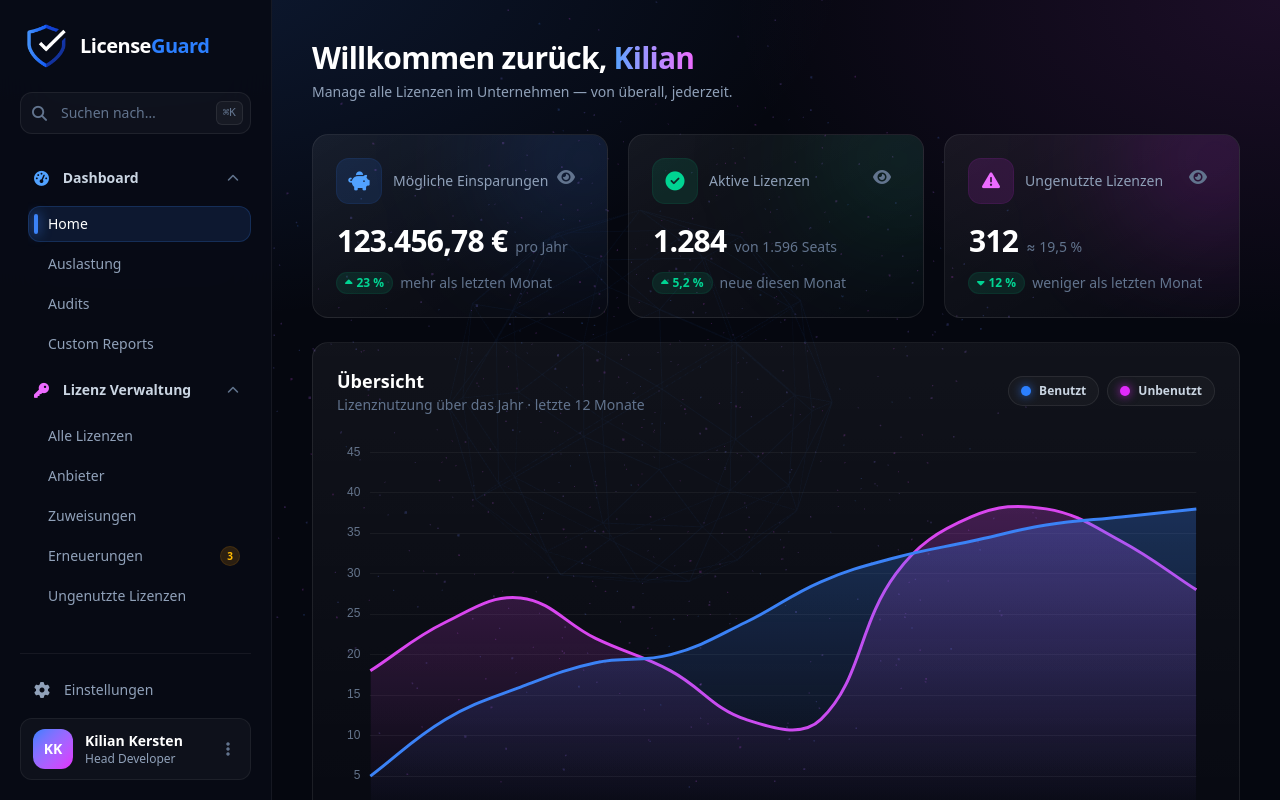
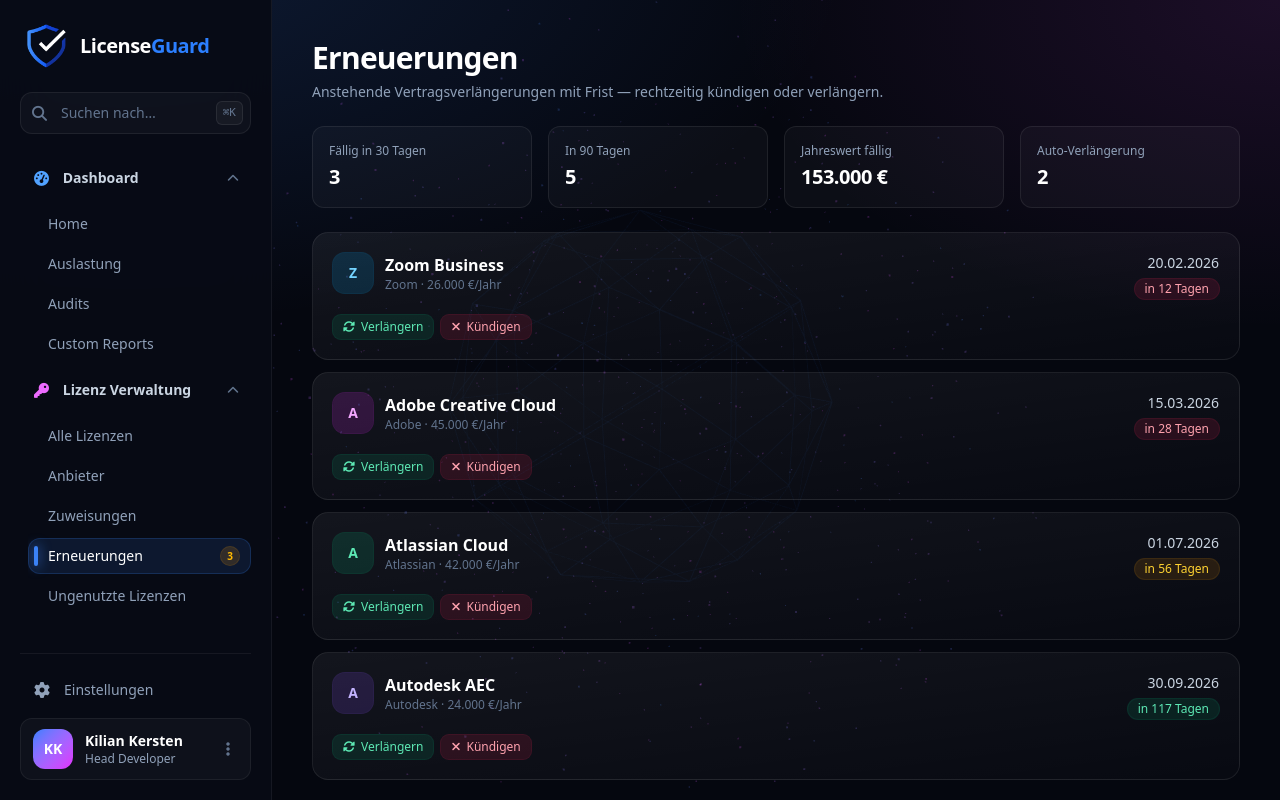
Before and after one commit to corsiqx/licenseguard-frontend, an Angular app: page /erneuerungen in a window 1280 px wide. Before the commit this address led to /. Built offline with nearby package versions, Linux system fonts and the light colour scheme.

Commit message:
Added Erneuerungen Component with Route

```diff
--- a/src/app/app.routes.ts
+++ b/src/app/app.routes.ts
@@ -30,5 +30,10 @@
     loadComponent: () =>
       import('./components/pages/zuweisungen/zuweisungen').then((m) => m.Zuweisungen),
   },
+  {
+    path: 'erneuerungen',
+    loadComponent: () =>
+      import('./components/pages/erneuerungen/erneuerungen').then((m) => m.Erneuerungen),
+  },
   { path: '**', redirectTo: '' },
 ];
--- /dev/null
+++ b/src/app/components/pages/erneuerungen/erneuerungen.html
@@ -0,0 +1,190 @@
+<!-- Header -->
+<div
+  class="reveal flex flex-col gap-4 sm:flex-row sm:items-end sm:justify-between"
+  style="animation-delay: 0.02s"
+>
+  <div>
+    <h1 class="text-2xl font-extrabold tracking-tight text-white sm:text-3xl">Erneuerungen</h1>
+    <p class="mt-1.5 text-sm text-slate-400">
+      Anstehende Vertragsverlängerungen mit Frist — rechtzeitig kündigen oder verlängern.
+    </p>
+  </div>
+</div>
+
+<!-- KPI row -->
+<div class="reveal mt-6 grid grid-cols-2 gap-4 lg:grid-cols-4" style="animation-delay: 0.06s">
+  <div class="rounded-xl border border-white/[0.08] bg-white/[0.03] p-4">
+    <p class="text-xs font-medium text-slate-400">Fällig in 30 Tagen</p>
+    <p class="mt-1 text-xl font-bold tracking-tight text-white tabular-nums">3</p>
+  </div>
+  <div class="rounded-xl border border-white/[0.08] bg-white/[0.03] p-4">
+    <p class="text-xs font-medium text-slate-400">In 90 Tagen</p>
+    <p class="mt-1 text-xl font-bold tracking-tight text-white tabular-nums">5</p>
+  </div>
+  <div class="rounded-xl border border-white/[0.08] bg-white/[0.03] p-4">
+    <p class="text-xs font-medium text-slate-400">Jahreswert fällig</p>
+    <p class="mt-1 text-xl font-bold tracking-tight text-white tabular-nums">153.000 €</p>
+  </div>
+  <div class="rounded-xl border border-white/[0.08] bg-white/[0.03] p-4">
+    <p class="text-xs font-medium text-slate-400">Auto-Verlängerung</p>
+    <p class="mt-1 text-xl font-bold tracking-tight text-white tabular-nums">2</p>
+  </div>
+</div>
+
+<!-- Renewal cards -->
+<div class="mt-6 space-y-3">
+  <!-- Zoom Business -->
+  <div
+    class="reveal rounded-2xl border border-white/[0.08] bg-gradient-to-br from-white/[0.06] to-white/[0.015] p-5"
+    style="animation-delay: 0.08s"
+  >
+    <div class="flex items-start justify-between gap-3">
+      <!-- Left: logo + name -->
+      <div class="flex items-center gap-3 min-w-0">
+        <span
+          class="grid h-10 w-10 shrink-0 place-items-center rounded-xl bg-sky-500/[0.15] text-sm font-bold text-sky-300 ring-1 ring-sky-500/20"
+          >Z</span
+        >
+        <div class="min-w-0">
+          <p class="font-semibold text-white truncate">Zoom Business</p>
+          <p class="text-xs text-slate-500">Zoom · 26.000 €/Jahr</p>
+        </div>
+      </div>
+      <!-- Right: date + badge -->
+      <div class="flex shrink-0 flex-col items-end gap-1.5">
+        <p class="text-sm font-medium text-slate-300 tabular-nums">20.02.2026</p>
+        <span
+          class="inline-flex items-center gap-1.5 rounded-full bg-rose-500/[0.12] px-2.5 py-0.5 text-xs font-medium text-rose-300 ring-1 ring-rose-500/20"
+          >in 12 Tagen</span
+        >
+      </div>
+    </div>
+    <!-- Buttons — full width on mobile -->
+    <div class="mt-4 flex gap-2">
+      <button
+        class="inline-flex flex-1 sm:flex-none items-center justify-center sm:justify-start gap-1.5 rounded-lg bg-emerald-500/[0.12] px-2.5 py-1.5 sm:py-1 text-xs font-medium text-emerald-300 ring-1 ring-emerald-500/20 transition hover:bg-emerald-500/20"
+      >
+        <i class="fa-solid fa-rotate"></i>Verlängern
+      </button>
+      <button
+        class="inline-flex flex-1 sm:flex-none items-center justify-center sm:justify-start gap-1.5 rounded-lg bg-rose-500/[0.12] px-2.5 py-1.5 sm:py-1 text-xs font-medium text-rose-300 ring-1 ring-rose-500/20 transition hover:bg-rose-500/20"
+      >
+        <i class="fa-solid fa-xmark"></i>Kündigen
+      </button>
+    </div>
+  </div>
+
+  <!-- Adobe Creative Cloud -->
+  <div
+    class="reveal rounded-2xl border border-white/[0.08] bg-gradient-to-br from-white/[0.06] to-white/[0.015] p-5"
+    style="animation-delay: 0.12s"
+  >
+    <div class="flex items-start justify-between gap-3">
+      <div class="flex items-center gap-3 min-w-0">
+        <span
+          class="grid h-10 w-10 shrink-0 place-items-center rounded-xl bg-fuchsia-500/[0.15] text-sm font-bold text-fuchsia-300 ring-1 ring-fuchsia-500/20"
+          >A</span
+        >
+        <div class="min-w-0">
+          <p class="font-semibold text-white truncate">Adobe Creative Cloud</p>
+          <p class="text-xs text-slate-500">Adobe · 45.000 €/Jahr</p>
+        </div>
+      </div>
+      <div class="flex shrink-0 flex-col items-end gap-1.5">
+        <p class="text-sm font-medium text-slate-300 tabular-nums">15.03.2026</p>
+        <span
+          class="inline-flex items-center gap-1.5 rounded-full bg-rose-500/[0.12] px-2.5 py-0.5 text-xs font-medium text-rose-300 ring-1 ring-rose-500/20"
+          >in 28 Tagen</span
+        >
+      </div>
+    </div>
+    <div class="mt-4 flex gap-2">
+      <button
+        class="inline-flex flex-1 sm:flex-none items-center justify-center sm:justify-start gap-1.5 rounded-lg bg-emerald-500/[0.12] px-2.5 py-1.5 sm:py-1 text-xs font-medium text-emerald-300 ring-1 ring-emerald-500/20 transition hover:bg-emerald-500/20"
+      >
+        <i class="fa-solid fa-rotate"></i>Verlängern
+      </button>
+      <button
+        class="inline-flex flex-1 sm:flex-none items-center justify-center sm:justify-start gap-1.5 rounded-lg bg-rose-500/[0.12] px-2.5 py-1.5 sm:py-1 text-xs font-medium text-rose-300 ring-1 ring-rose-500/20 transition hover:bg-rose-500/20"
+      >
+        <i class="fa-solid fa-xmark"></i>Kündigen
+      </button>
+    </div>
+  </div>
+
+  <!-- Atlassian Cloud -->
+  <div
+    class="reveal rounded-2xl border border-white/[0.08] bg-gradient-to-br from-white/[0.06] to-white/[0.015] p-5"
+    style="animation-delay: 0.16s"
+  >
+    <div class="flex items-start justify-between gap-3">
+      <div class="flex items-center gap-3 min-w-0">
+        <span
+          class="grid h-10 w-10 shrink-0 place-items-center rounded-xl bg-emerald-500/[0.15] text-sm font-bold text-emerald-300 ring-1 ring-emerald-500/20"
+          >A</span
+        >
+        <div class="min-w-0">
+          <p class="font-semibold text-white truncate">Atlassian Cloud</p>
+          <p class="text-xs text-slate-500">Atlassian · 42.000 €/Jahr</p>
+        </div>
+      </div>
+      <div class="flex shrink-0 flex-col items-end gap-1.5">
+        <p class="text-sm font-medium text-slate-300 tabular-nums">01.07.2026</p>
+        <span
+          class="inline-flex items-center gap-1.5 rounded-full bg-amber-500/[0.12] px-2.5 py-0.5 text-xs font-medium text-amber-300 ring-1 ring-amber-500/20"
+          >in 56 Tagen</span
+        >
+      </div>
+    </div>
+    <div class="mt-4 flex gap-2">
+      <button
+        class="inline-flex flex-1 sm:flex-none items-center justify-center sm:justify-start gap-1.5 rounded-lg bg-emerald-500/[0.12] px-2.5 py-1.5 sm:py-1 text-xs font-medium text-emerald-300 ring-1 ring-emerald-500/20 transition hover:bg-emerald-500/20"
+      >
+        <i class="fa-solid fa-rotate"></i>Verlängern
+      </button>
+      <button
+        class="inline-flex flex-1 sm:flex-none items-center justify-center sm:justify-start gap-1.5 rounded-lg bg-rose-500/[0.12] px-2.5 py-1.5 sm:py-1 text-xs font-medium text-rose-300 ring-1 ring-rose-500/20 transition hover:bg-rose-500/20"
+      >
+        <i class="fa-solid fa-xmark"></i>Kündigen
+      </button>
+    </div>
+  </div>
+
+  <!-- Autodesk AEC -->
+  <div
+    class="reveal rounded-2xl border border-white/[0.08] bg-gradient-to-br from-white/[0.06] to-white/[0.015] p-5"
+    style="animation-delay: 0.2s"
+  >
+    <div class="flex items-start justify-between gap-3">
+      <div class="flex items-center gap-3 min-w-0">
+        <span
+          class="grid h-10 w-10 shrink-0 place-items-center rounded-xl bg-violet-500/[0.15] text-sm font-bold text-violet-300 ring-1 ring-violet-500/20"
+          >A</span
+        >
+        <div class="min-w-0">
+          <p class="font-semibold text-white truncate">Autodesk AEC</p>
+          <p class="text-xs text-slate-500">Autodesk · 24.000 €/Jahr</p>
+        </div>
+      </div>
+      <div class="flex shrink-0 flex-col items-end gap-1.5">
+        <p class="text-sm font-medium text-slate-300 tabular-nums">30.09.2026</p>
+        <span
+          class="inline-flex items-center gap-1.5 rounded-full bg-emerald-500/[0.12] px-2.5 py-0.5 text-xs font-medium text-emerald-300 ring-1 ring-emerald-500/20"
+          >in 117 Tagen</span
+        >
+      </div>
+    </div>
+    <div class="mt-4 flex gap-2">
+      <button
+        class="inline-flex flex-1 sm:flex-none items-center justify-center sm:justify-start gap-1.5 rounded-lg bg-emerald-500/[0.12] px-2.5 py-1.5 sm:py-1 text-xs font-medium text-emerald-300 ring-1 ring-emerald-500/20 transition hover:bg-emerald-500/20"
+      >
+        <i class="fa-solid fa-rotate"></i>Verlängern
+      </button>
+      <button
+        class="inline-flex flex-1 sm:flex-none items-center justify-center sm:justify-start gap-1.5 rounded-lg bg-rose-500/[0.12] px-2.5 py-1.5 sm:py-1 text-xs font-medium text-rose-300 ring-1 ring-rose-500/20 transition hover:bg-rose-500/20"
+      >
+        <i class="fa-solid fa-xmark"></i>Kündigen
+      </button>
+    </div>
+  </div>
+</div>
--- /dev/null
+++ b/src/app/components/pages/erneuerungen/erneuerungen.ts
@@ -0,0 +1,11 @@
+import { Component } from '@angular/core';
+
+@Component({
+  selector: 'app-erneuerungen',
+  imports: [],
+  templateUrl: './erneuerungen.html',
+  styleUrl: './erneuerungen.css',
+})
+export class Erneuerungen {
+
+}
```
Also changed, not shown: src/app/components/pages/erneuerungen/erneuerungen.css (added), 1 other file (tests, documents, lock files or other folders).
